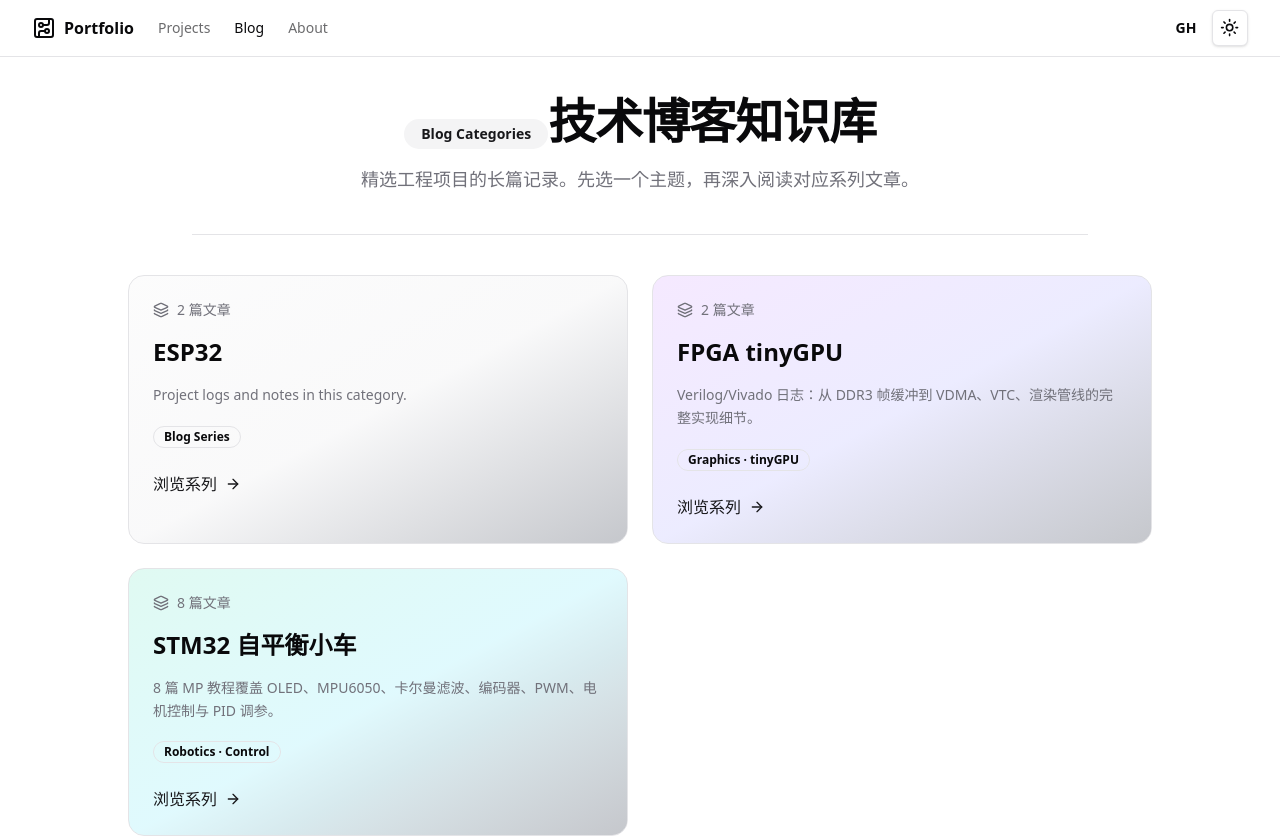
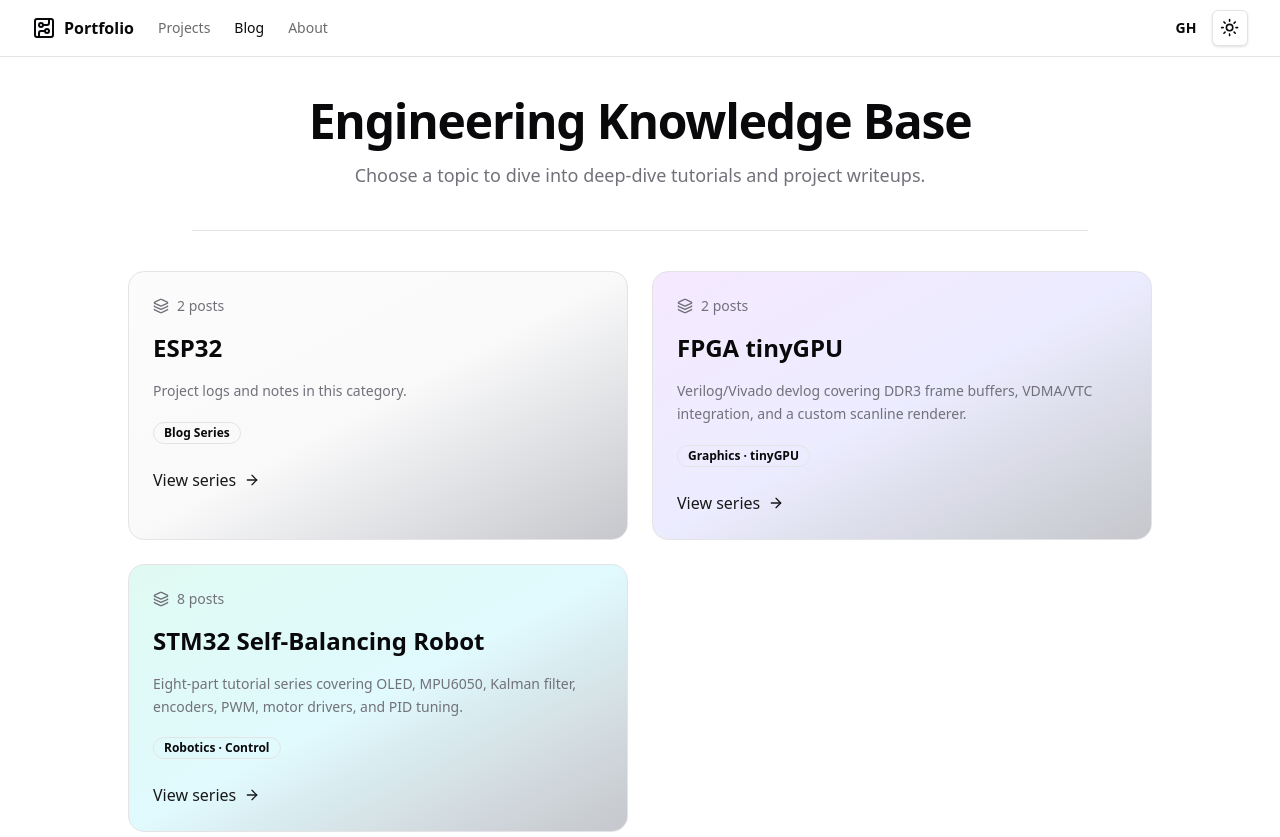
Before and after one commit to Chigz114/my-portfolio, a Next.js app: page /blog in a window 1280 px wide. Shown: the top 837 px of the page. Built offline with nearby package versions, Linux system fonts and the light colour scheme.

Commit message:
Polish blog categories UX

```diff
--- a/src/app/blog/[category]/page.tsx
+++ b/src/app/blog/[category]/page.tsx
@@ -1,5 +1,4 @@
 import Link from "next/link"
-import type { ReactNode } from "react"
 import { getSortedPostsData } from "@/lib/blog"
 import { getCategoryInfo } from "@/lib/blog-categories"
 import { Badge } from "@/components/ui/badge"
@@ -34,13 +33,13 @@ export default async function BlogCategoryPage({ params }: BlogCategoryParams) {
       <div className="w-full max-w-4xl mx-auto space-y-6 text-center">
         <Button variant="ghost" asChild className="mx-auto w-fit gap-2">
           <Link href="/blog">
-            <ChevronLeft className="h-4 w-4" /> 返回分类总览
+            <ChevronLeft className="h-4 w-4" /> Back to Categories
           </Link>
         </Button>
         <div className="space-y-4">
           <div className="flex justify-center gap-3 text-sm text-muted-foreground">
             <Layers className="h-4 w-4" />
-            <span>{postCount} 篇文章</span>
+            <span>{postCount} posts</span>
           </div>
           <h1 className="inline-block font-extrabold tracking-tight text-4xl lg:text-5xl">
             {info.title}
@@ -56,8 +55,8 @@ export default async function BlogCategoryPage({ params }: BlogCategoryParams) {
         </div>
         {decodedCategory.toLowerCase() === "stm32" && (
           <div className="rounded-lg border bg-muted/50 p-4 text-sm text-muted-foreground text-left">
-            该系列文章来源于我在 ZJUI 电子设计俱乐部发表的中文教程，现整理为英文/双语版本。
-            原始站点：
+            This series originates from tutorials I wrote for the ZJUI Electronic Design Club (Chinese).
+            Source site:
             <a
               href="https://elec.marslab.xyz"
               className="text-primary hover:underline ml-1"
@@ -81,7 +80,7 @@ export default async function BlogCategoryPage({ params }: BlogCategoryParams) {
               className="h-full"
               spotlightColor="rgba(255, 255, 255, 0.08)"
             >
-              <div className="flex flex-col gap-4">
+              <div className="flex flex-col gap-4 p-5 sm:p-6">
                 <div className="flex flex-wrap items-center gap-3 text-sm text-muted-foreground">
                   <Badge variant="outline" className="uppercase tracking-wide">
                     {post.category}
@@ -111,7 +110,7 @@ export default async function BlogCategoryPage({ params }: BlogCategoryParams) {
 
         {posts.length === 0 && (
           <div className="rounded-lg border border-dashed p-8 text-center text-muted-foreground">
-            暂无文章，敬请期待。
+            No posts yet. Stay tuned.
           </div>
         )}
       </div>
--- a/src/app/blog/page.tsx
+++ b/src/app/blog/page.tsx
@@ -22,14 +22,11 @@ export default function BlogPage() {
     <section className="w-full px-4 md:px-8 py-8 md:py-10 flex flex-col items-center">
       <div className="flex flex-col items-center gap-4 text-center max-w-3xl">
         <div className="space-y-4">
-          <Badge variant="secondary" className="px-4 py-1 text-sm">
-            Blog Categories
-          </Badge>
           <h1 className="inline-block font-extrabold tracking-tight text-4xl lg:text-5xl">
-            技术博客知识库
+            Engineering Knowledge Base
           </h1>
           <p className="text-lg text-muted-foreground leading-relaxed">
-            精选工程项目的长篇记录。先选一个主题，再深入阅读对应系列文章。
+            Choose a topic to dive into deep-dive tutorials and project writeups.
           </p>
         </div>
       </div>
@@ -52,7 +49,7 @@ export default function BlogPage() {
               <div className="relative p-6 space-y-4">
                 <div className="flex items-center gap-2 text-sm text-muted-foreground">
                   <Layers className="h-4 w-4" />
-                  <span>{list.length} 篇文章</span>
+                  <span>{list.length} posts</span>
                 </div>
                 <h2 className="text-2xl font-semibold">{info.title}</h2>
                 <p className="text-sm text-muted-foreground leading-relaxed">
@@ -64,7 +61,7 @@ export default function BlogPage() {
                   </Badge>
                 )}
                 <div className="flex items-center text-primary font-medium pt-2">
-                  浏览系列
+                  View series
                   <ArrowRight className="ml-2 h-4 w-4 transition-transform group-hover:translate-x-1" />
                 </div>
               </div>
--- a/src/lib/blog-categories.ts
+++ b/src/lib/blog-categories.ts
@@ -10,20 +10,20 @@ export const CATEGORY_DETAILS: Record<string, CategoryInfo> = {
   fpga: {
     title: "FPGA tinyGPU",
     description:
-      "Verilog/Vivado 日志：从 DDR3 帧缓冲到 VDMA、VTC、渲染管线的完整实现细节。",
+      "Verilog/Vivado devlog covering DDR3 frame buffers, VDMA/VTC integration, and a custom scanline renderer.",
     accent: "from-purple-500/20 via-indigo-500/20 to-slate-900/40",
     badge: "Graphics · tinyGPU",
   },
   stm32: {
-    title: "STM32 自平衡小车",
+    title: "STM32 Self-Balancing Robot",
     description:
-      "8 篇 MP 教程覆盖 OLED、MPU6050、卡尔曼滤波、编码器、PWM、电机控制与 PID 调参。",
+      "Eight-part tutorial series covering OLED, MPU6050, Kalman filter, encoders, PWM, motor drivers, and PID tuning.",
     accent: "from-emerald-400/20 via-cyan-400/20 to-slate-900/40",
     badge: "Robotics · Control",
   },
   "pcb-design": {
-    title: "PCB Design 笔记",
-    description: "高速 PCB 走线、阻抗控制与硬件栈笔记（持续补充中）。",
+    title: "PCB Design Notes",
+    description: "High-speed routing, impedance control, and hardware stack notes (ongoing).",
     accent: "from-amber-400/20 via-orange-400/20 to-slate-900/40",
     badge: "Hardware · SI",
   },
```
